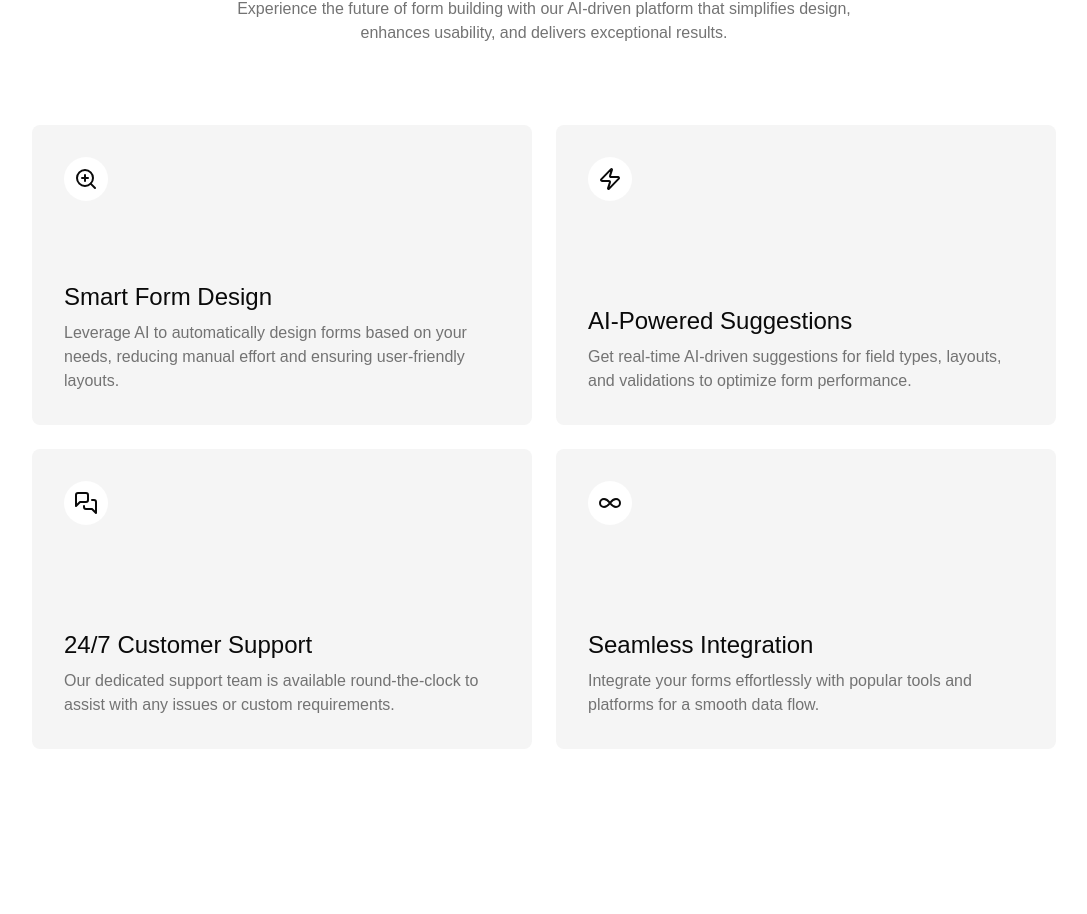
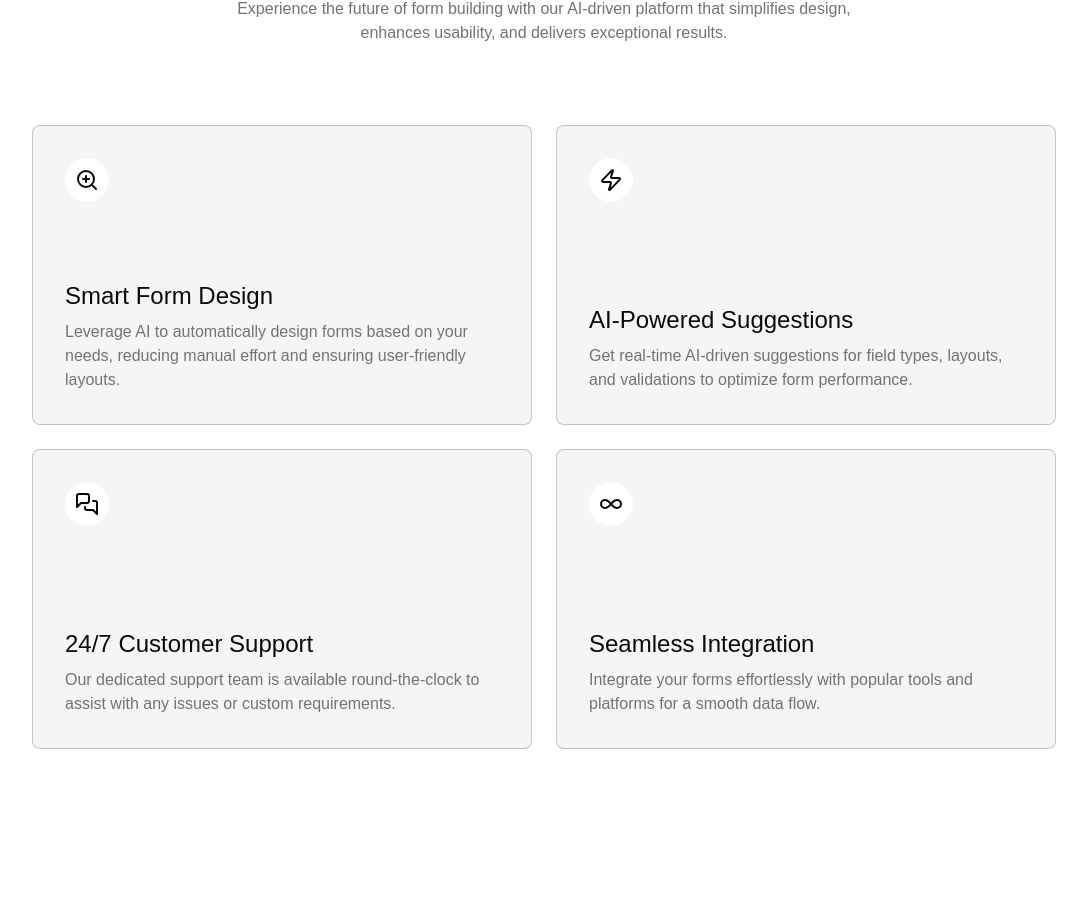
Before and after one commit to aviralshastri/formify, a Next.js app: page / in a window 1280 px wide. Shown: the part 879-1793 px from the top of the page, without its empty margins (96-1183 px from the left). Built offline with nearby package versions, Linux system fonts and the light colour scheme.

Commit message:
updated features section design

```diff
--- a/app/dashboard/page.tsx
+++ b/app/dashboard/page.tsx
@@ -206,7 +206,7 @@ export default function Dashboard() {
 
       try {
         const response = await axios.post(
-          "http://192.168.1.8:8000/verify-token",
+          "http://192.168.1.9:8000/verify-token",
           null,
           {
             params: { token },
--- a/app/login/page.tsx
+++ b/app/login/page.tsx
@@ -48,7 +48,7 @@ export default function Login() {
 
       try {
         const response = await axios.post(
-          "http://192.168.1.8:8000/verify-token",
+          "http://192.168.1.9:8000/verify-token",
           null,
           {
             params: { token },
@@ -74,7 +74,7 @@ export default function Login() {
     setError("");
 
     try {
-      const response = await fetch("http://192.168.1.8:8000/login", {
+      const response = await fetch("http://192.168.1.9:8000/login", {
         method: "POST",
         headers: { "Content-Type": "application/json" },
         body: JSON.stringify(formData),
--- a/app/signup/verify-phone/page.tsx
+++ b/app/signup/verify-phone/page.tsx
@@ -41,7 +41,7 @@ export default function VerifyPhone() {
     setLoading(true);
     try {
       const generatedOTP = Math.floor(100000 + Math.random() * 900000).toString();
-      const response = await fetch('http://192.168.1.8:8000/send-otp', {
+      const response = await fetch('http://192.168.1.9:8000/send-otp', {
         method: 'POST',
         headers: { 'Content-Type': 'application/json' },
         body: JSON.stringify({
@@ -80,7 +80,7 @@ export default function VerifyPhone() {
     const enteredOTP = otp.join('');
     if (enteredOTP.length === 6) {
       try {
-        const response = await fetch('http://192.168.1.8:8000/verify-otp', {
+        const response = await fetch('http://192.168.1.9:8000/verify-otp', {
           method: 'POST',
           headers: { 'Content-Type': 'application/json' },
           body: JSON.stringify({
--- a/app/templates/page.tsx
+++ b/app/templates/page.tsx
@@ -65,7 +65,7 @@ export default function TemplatesPage() {
     const fetchTemplates = async () => {
       try {
         const response = await fetch(
-          "http://192.168.1.8:8000/get-templates?query=s"
+          "http://192.168.1.9:8000/get-templates?query=s"
         );
         const data = await response.json();
 
--- a/components/custom/Chatbot.tsx
+++ b/components/custom/Chatbot.tsx
@@ -53,7 +53,7 @@ export default function Chatbot() {
       setIsLoading(true);
 
       try {
-        const response = await axios.post("http://192.168.1.8:8000/chat", {
+        const response = await axios.post("http://192.168.1.9:8000/chat", {
           message: userMessage,
         });
         setMessages((prev) => [
--- a/components/custom/ContactSection.tsx
+++ b/components/custom/ContactSection.tsx
@@ -63,7 +63,7 @@ const ContactSection = () => {
     setSubmissionStatus("loading");
 
     try {
-      const response = await fetch("http://192.168.1.8:8000/contact", {
+      const response = await fetch("http://192.168.1.9:8000/contact", {
         method: "POST",
         headers: {
           "Content-Type": "application/json",
--- a/components/custom/FeaturesSection.tsx
+++ b/components/custom/FeaturesSection.tsx
@@ -85,12 +85,14 @@ const FeatureSection: React.FC = () => {
           {features.map((feature, idx) => (
             <motion.div
               key={idx}
-              className="flex flex-col justify-between rounded-lg bg-accent p-6 md:min-h-[300px] md:p-8"
+              className="flex flex-col justify-between rounded-lg bg-accent p-6 md:min-h-[300px] md:p-8
+                border border-black/20 transition-all duration-300
+                hover:border-black/40 hover:shadow-lg"
               initial={{ opacity: 0, y: 20 }}
               animate={featuresInView ? { opacity: 1, y: 0 } : {}}
               transition={{ duration: 0.6, delay: idx * 0.1 }}
-              whileHover={{ scale: 1.05 }}
-              whileTap={{ scale: 0.95 }}
+              whileHover={{ scale: 1.03 }}
+              whileTap={{ scale: 0.97 }}
             >
               <motion.span
                 className="mb-6 flex size-11 items-center justify-center rounded-full bg-background"
--- a/components/custom/Navbar.tsx
+++ b/components/custom/Navbar.tsx
@@ -33,7 +33,7 @@ const Navbar = () => {
     const verifyToken = async () => {
       try {
         const response = await axios.post(
-          "http://192.168.1.8:8000/verify-token",
+          "http://192.168.1.9:8000/verify-token",
           null,
           {
             params: { token },
```
